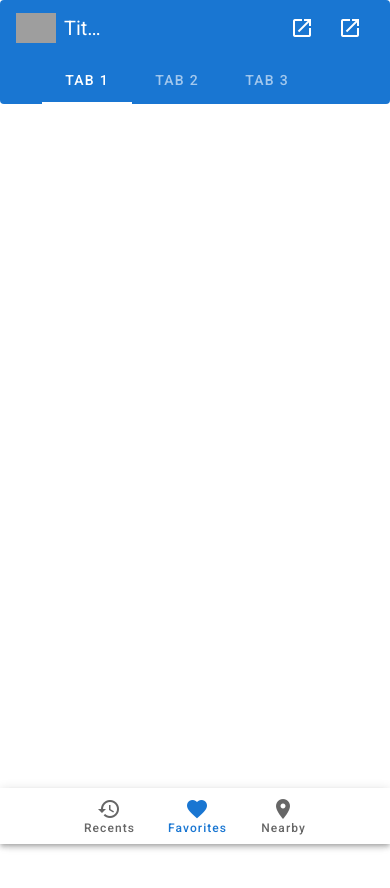
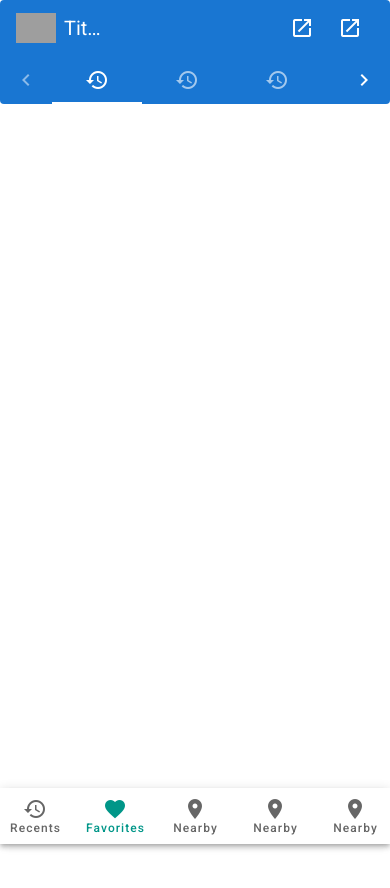
Before and after one commit to Develing1991/vuetiful-layout2, a Vue app: page / in a window 390 px wide. Shown: the top 888 px of the page. Built offline with nearby package versions, Linux system fonts and the light colour scheme; grey boxes are pictures that could not be loaded.

Commit message:
탭, 바텀네비 scss수정 반응형

```diff
--- a/src/App.vue
+++ b/src/App.vue
@@ -30,10 +30,12 @@
         <v-icon class="px-3">mdi-open-in-new</v-icon>
 
         <template v-slot:extension>
-          <v-tabs align-with-title :fixed-tabs="false">
-            <v-tab>Tab 1</v-tab>
-            <v-tab>Tab 2</v-tab>
-            <v-tab>Tab 3</v-tab>
+          <v-tabs align-with-title fixed-tabs class="px-0" show-arrows>
+            <v-tab class="ml-0"><v-icon>mdi-history</v-icon></v-tab>
+            <v-tab><v-icon>mdi-history</v-icon></v-tab>
+            <v-tab><v-icon>mdi-history</v-icon></v-tab>
+            <v-tab><v-icon>mdi-history</v-icon></v-tab>
+            <v-tab><v-icon>mdi-history</v-icon></v-tab>
           </v-tabs>
         </template>
       </v-app-bar>
@@ -53,10 +55,9 @@
       <router-view />
     </v-main>
     <v-footer>
-      <v-bottom-navigation :value="value" color="primary" fixed>
+      <v-bottom-navigation :value="value" color="teal" grow fixed fluid>
         <v-btn>
           <span>Recents</span>
-
           <v-icon>mdi-history</v-icon>
         </v-btn>
 
@@ -66,6 +67,16 @@
           <v-icon>mdi-heart</v-icon>
         </v-btn>
 
+        <v-btn>
+          <span>Nearby</span>
+
+          <v-icon>mdi-map-marker</v-icon>
+        </v-btn>
+        <v-btn>
+          <span>Nearby</span>
+
+          <v-icon>mdi-map-marker</v-icon>
+        </v-btn>
         <v-btn>
           <span>Nearby</span>
 
--- a/src/styles/variables.scss
+++ b/src/styles/variables.scss
@@ -1,2 +1,4 @@
-$bottom-nav-btn-min-width: 10px !default; //반응형 디자인 바텀네비 최소10px로 지정해야 ..
-$tabs-item-min-width: 10px !default;
+$bottom-nav-btn-min-width: 10px !default; //반응형 디자인 바텀네비 너비 최소10px로 지정해야 ..
+$bottom-nav-btn-max-width: 1000px !default; //영역 최대한 다가져감
+$tabs-item-min-width: 10px !default; //반응형 디자인 텝너비 최소10px로 지정해야 ..
+$tabs-item-max-width: 1000px !default; //영역 최대한 다가져감
```
Also changed, not shown: .eslintrc.js.
